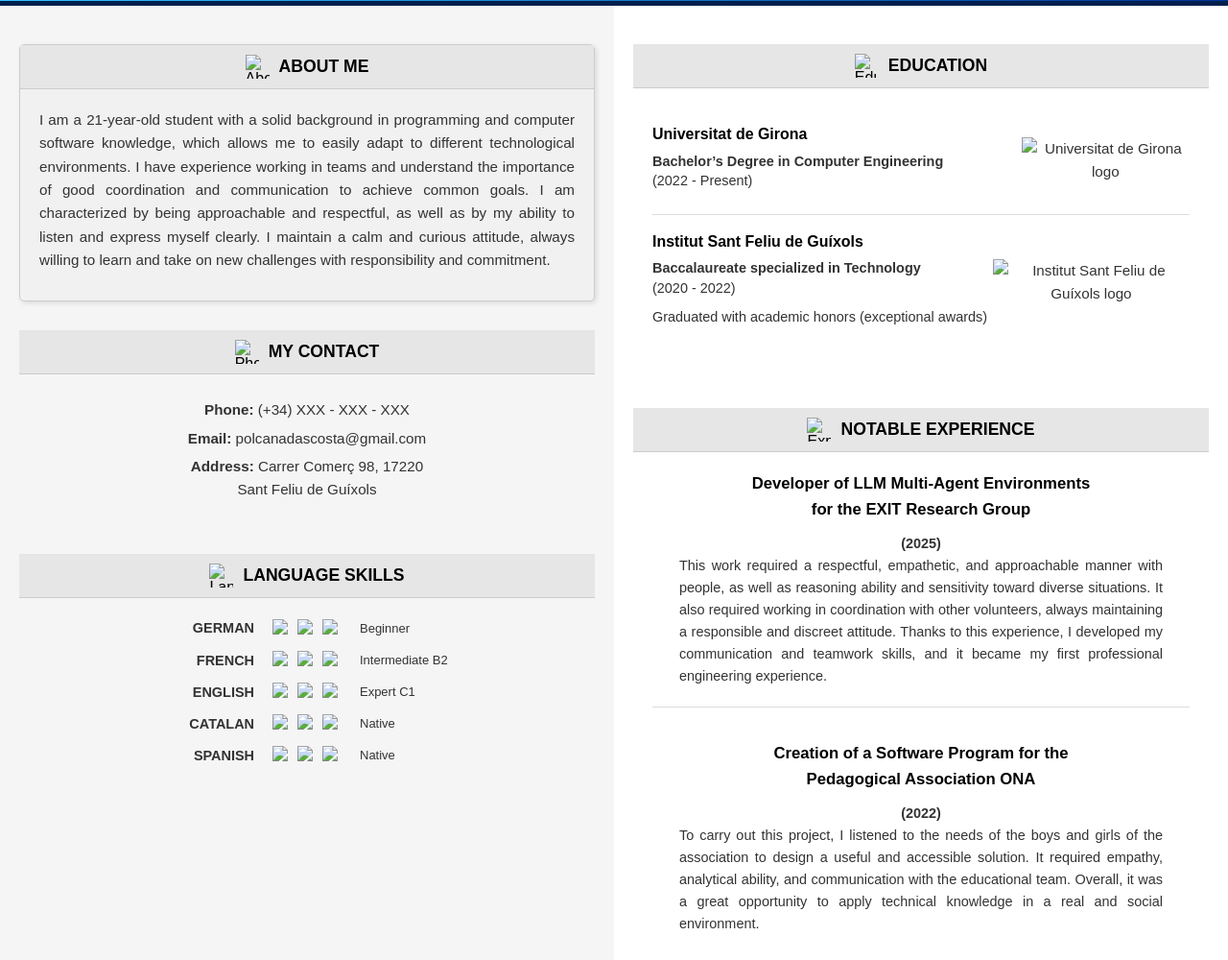
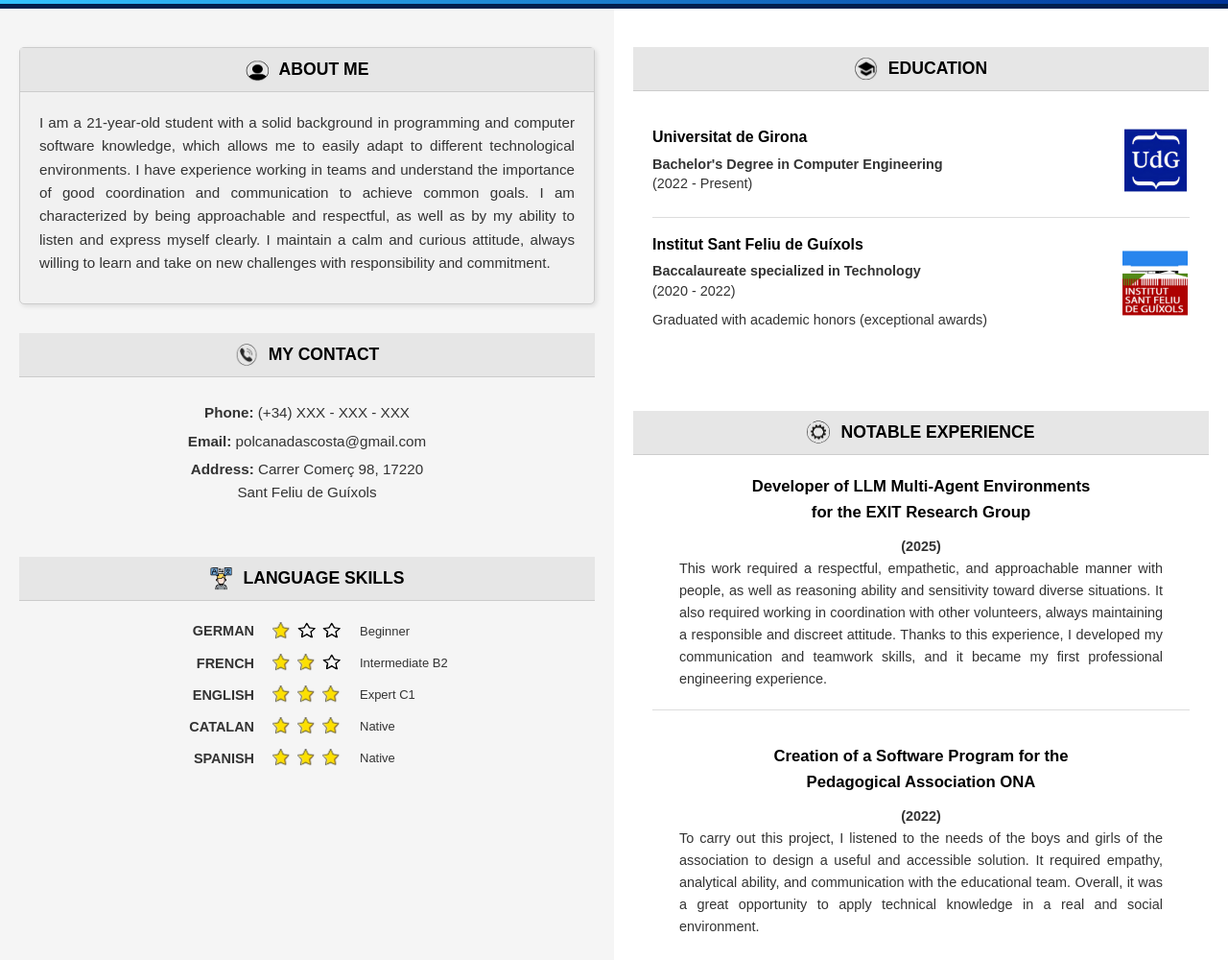
Before and after one commit to MaskedLlama04/Hypermedia-Project-CV-, a plain HTML site: page index.html in a window 1280 px wide. Shown: the part 280-1280 px from the top of the page at 96% size. Drawn offline with Linux system fonts and the light colour scheme.

Commit message:
Update image paths to include 'images/' directory

```diff
--- a/index.html
+++ b/index.html
@@ -10,7 +10,7 @@
   <!-- HEADER -->
   <header class="cv-header">
     <div class="header-left">
-      <img src="Portrait.jpg" alt="Portrait of Pol Cañadas Costa" class="portrait">
+      <img src="images/Portrait.jpg" alt="Portrait of Pol Cañadas Costa" class="portrait">
     </div>
     <div class="header-right">
       <h1>POL<br>CAÑADAS<br>COSTA</h1>
@@ -25,7 +25,7 @@
       <!-- ABOUT ME SECTION -->
       <section class="about-section">
         <div class="section-header">
-          <img src="person.png" alt="About me icon" class="section-icon">
+          <img src="images/person.png" alt="About me icon" class="section-icon">
           <h2>ABOUT ME</h2>
         </div>
         <div class="section-content">
@@ -43,7 +43,7 @@
       <!-- MY CONTACT SECTION -->
       <section class="contact-section">
         <div class="section-header">
-          <img src="phone.png" alt="Phone icon" class="section-icon">
+          <img src="images/phone.png" alt="Phone icon" class="section-icon">
           <h2>MY CONTACT</h2>
         </div>
         <div class="section-content contact-info">
@@ -56,7 +56,7 @@
       <!-- LANGUAGE SKILLS SECTION -->
       <section class="language-section">
         <div class="section-header">
-          <img src="languages.png" alt="Languages icon" class="section-icon">
+          <img src="images/languages.png" alt="Languages icon" class="section-icon">
           <h2>LANGUAGE SKILLS</h2>
         </div>
 
@@ -64,9 +64,9 @@
           <div class="language-item">
             <strong>GERMAN</strong>
             <div class="stars">
-              <img src="star.png" alt="Empty star">
-              <img src="filled.png" alt="Filled star">
-              <img src="filled.png" alt="Empty star">
+              <img src="images/star.png" alt="Empty star">
+              <img src="images/filled.png" alt="Filled star">
+              <img src="images/filled.png" alt="Empty star">
             </div>
             <span>Beginner</span>
           </div>
@@ -74,9 +74,9 @@
           <div class="language-item">
             <strong>FRENCH</strong>
             <div class="stars">
-              <img src="star.png" alt="Filled star">
-              <img src="star.png" alt="Filled star">
-              <img src="filled.png" alt="Empty star">
+              <img src="images/star.png" alt="Filled star">
+              <img src="images/star.png" alt="Filled star">
+              <img src="images/filled.png" alt="Empty star">
             </div>
             <span>Intermediate B2</span>
           </div>
@@ -84,9 +84,9 @@
           <div class="language-item">
             <strong>ENGLISH</strong>
             <div class="stars">
-              <img src="star.png" alt="Filled star">
-              <img src="star.png" alt="Filled star">
-              <img src="star.png" alt="Filled star">
+              <img src="images/star.png" alt="Filled star">
+              <img src="images/star.png" alt="Filled star">
+              <img src="images/star.png" alt="Filled star">
             </div>
             <span>Expert C1</span>
           </div>
@@ -94,9 +94,9 @@
           <div class="language-item">
             <strong>CATALAN</strong>
             <div class="stars">
-              <img src="star.png" alt="Filled star">
-              <img src="star.png" alt="Filled star">
-              <img src="star.png" alt="Filled star">
+              <img src="images/star.png" alt="Filled star">
+              <img src="images/star.png" alt="Filled star">
+              <img src="images/star.png" alt="Filled star">
             </div>
             <span>Native</span>
           </div>
@@ -104,9 +104,9 @@
           <div class="language-item">
             <strong>SPANISH</strong>
             <div class="stars">
-              <img src="star.png" alt="Filled star">
-              <img src="star.png" alt="Filled star">
-              <img src="star.png" alt="Filled star">
+              <img src="images/star.png" alt="Filled star">
+              <img src="images/star.png" alt="Filled star">
+              <img src="images/star.png" alt="Filled star">
             </div>
             <span>Native</span>
           </div>
@@ -120,7 +120,7 @@
        <!-- EDUCATION SECTION -->
 <section class="education-section">
   <div class="section-header">
-    <img src="studies.png" alt="Education icon" class="section-icon">
+    <img src="images/studies.png" alt="Education icon" class="section-icon">
     <h2>EDUCATION</h2>
   </div>
 
@@ -129,10 +129,10 @@
       <div class="edu-item">
         <div class="edu-text">
           <h3>Universitat de Girona</h3>
-          <p><strong>Bachelor’s Degree in Computer Engineering</strong><br>(2022 - Present)</p>
+          <p><strong>Bachelor's Degree in Computer Engineering</strong><br>(2022 - Present)</p>
         </div>
         <div class="edu-logo">
-          <img src="udg.png" alt="Universitat de Girona logo">
+          <img src="images/udg.png" alt="Universitat de Girona logo">
         </div>
       </div>
 
@@ -144,7 +144,7 @@
           <p>Graduated with academic honors (exceptional awards)</p>
         </div>
         <div class="edu-logo">
-          <img src="highschool.png" alt="Institut Sant Feliu de Guíxols logo">
+          <img src="images/highschool.png" alt="Institut Sant Feliu de Guíxols logo">
         </div>
       </div>
     </div>
@@ -152,7 +152,7 @@
     <!-- EXPERIENCE SECTION -->
   <section class="experience-section">
     <div class="section-header">
-      <img src="experience.png" alt="Experience icon" class="section-icon">
+      <img src="images/experience.png" alt="Experience icon" class="section-icon">
       <h2>NOTABLE EXPERIENCE</h2>
     </div>
 
```
